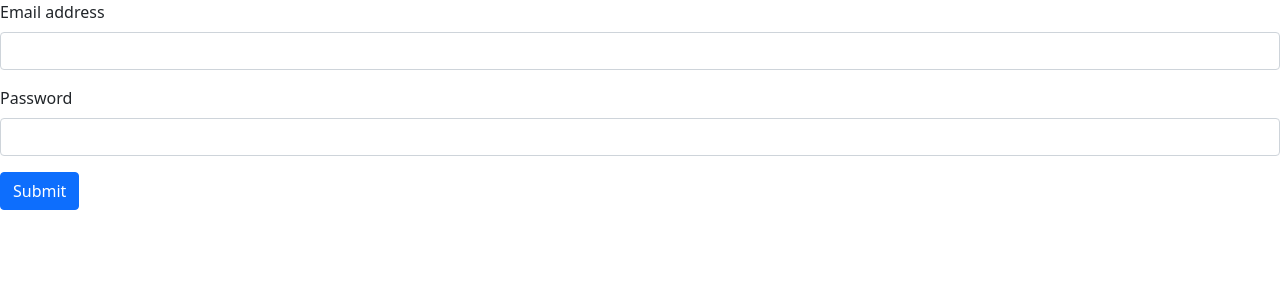
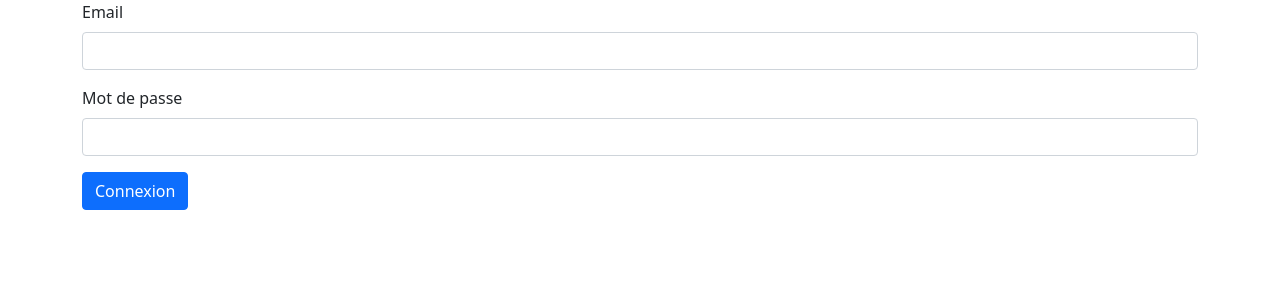
Before and after one commit to michelonlineformapro/Projer-4-C-CRUD-Groupe-Sylvain-M, a PHP site: page / in a window 1280 px wide. Shown: the top 300 px of the page. Run offline with PHP 8.4, Linux system fonts and the light colour scheme.

Commit message:
test de la banche renomée

```diff
--- a/index.php
+++ b/index.php
@@ -15,17 +15,20 @@ session_start();
     <title>Accueil BACKEND PHP</title>
 </head>
 <body>
+<div class="container">
     <form method="post">
         <div class="mb-3">
-        <label for="exampleInputEmail1" class="form-label">Email address</label>
+            <label for="exampleInputEmail1" class="form-label">Email</label>
             <input type="email" name="email" class="form-control" id="exampleInputEmail1" aria-describedby="emailHelp">
         </div>
         <div class="mb-3">
-        <label for="exampleInputPassword1" class="form-label">Password</label>
+            <label for="exampleInputPassword1" class="form-label">Mot de passe</label>
             <input type="password" name="password" class="form-control" id="exampleInputPassword1">
         </div>
-    <button type="submit" name="btn-connexion" class="btn btn-primary">Submit</button>
+        <button type="submit" name="btn-connexion" class="btn btn-primary">Connexion</button>
     </form>
+</div>
+
 
 
 <script src="https://cdn.jsdelivr.net/npm/bootstrap@5.1.3/dist/js/bootstrap.bundle.min.js" integrity="sha384-ka7Sk0Gln4gmtz2MlQnikT1wXgYsOg+OMhuP+IlRH9sENBO0LRn5q+8nbTov4+1p" crossorigin="anonymous"></script>
```
Lines whose indentation alone changed are shown as unchanged.
